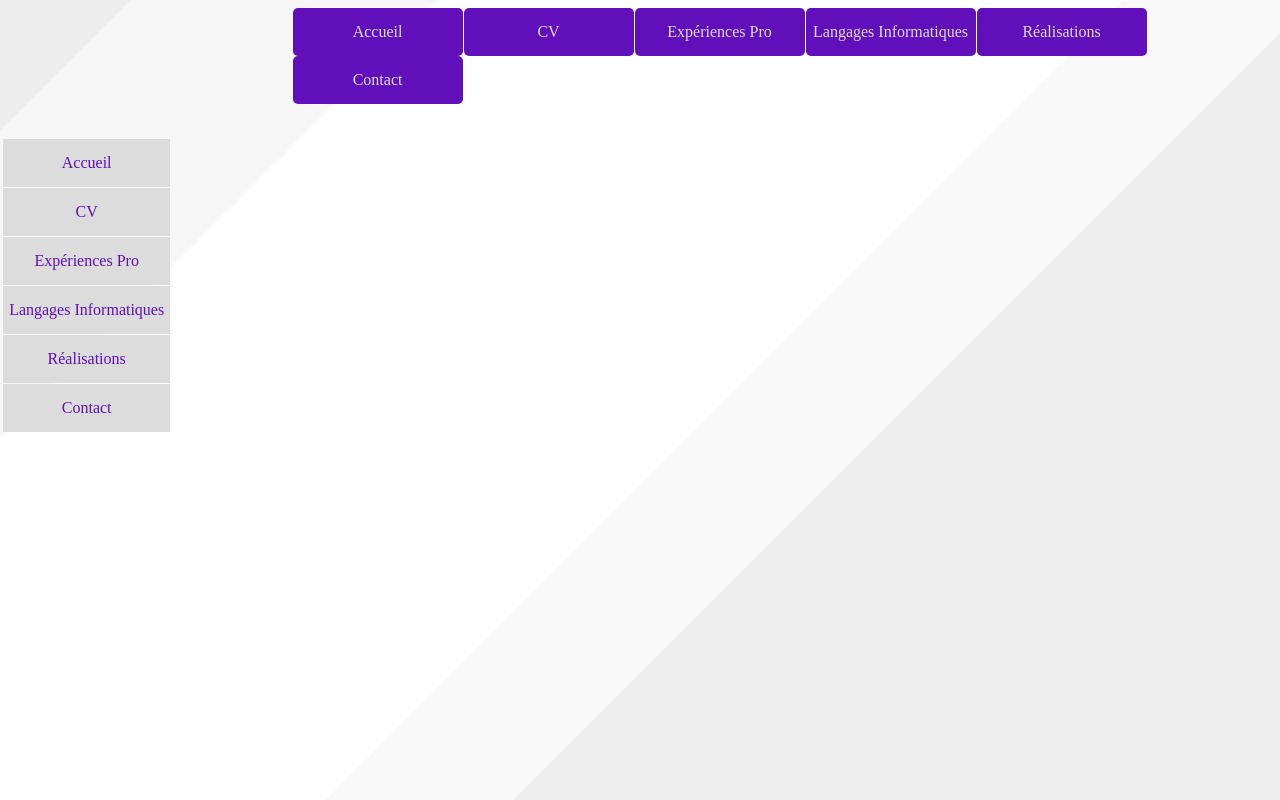
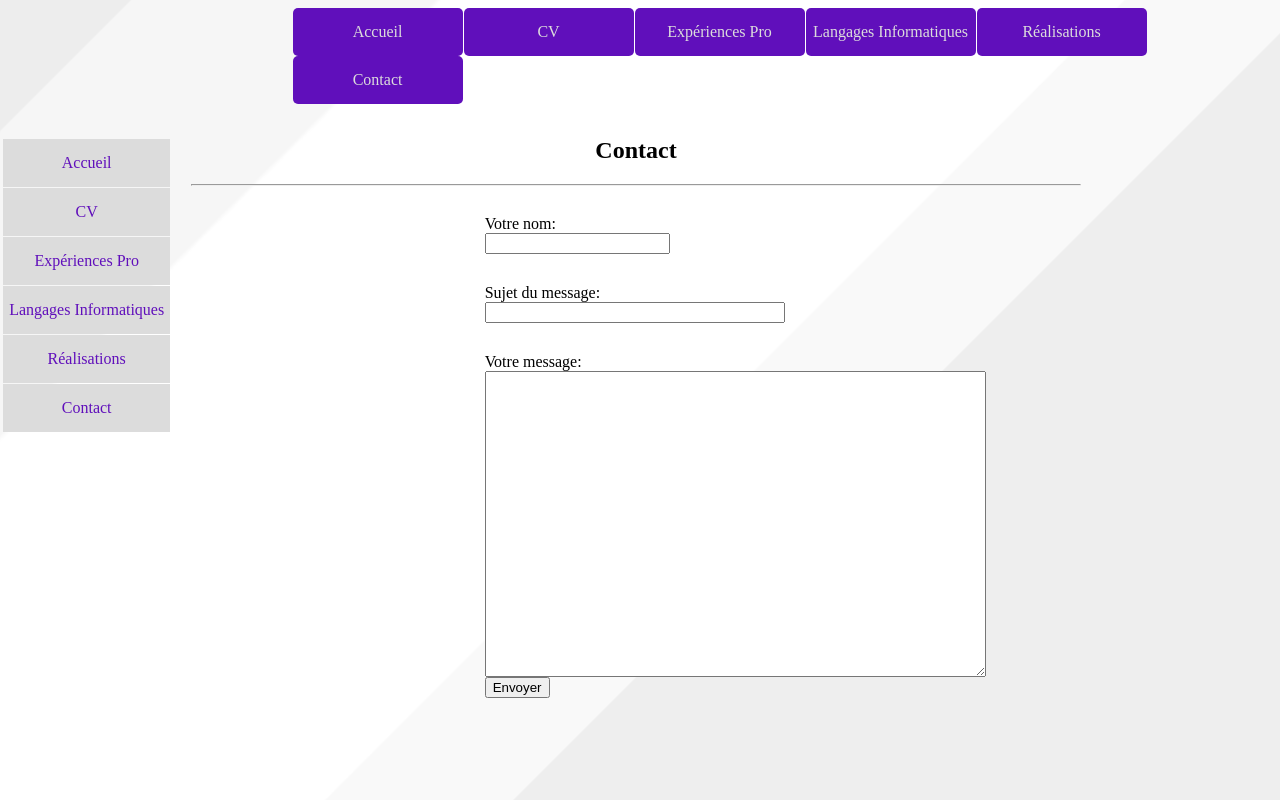
Before and after one commit to a-bon/cv, a plain HTML site: page contact.html in a window 1280 px wide. Drawn offline with Linux system fonts and the light colour scheme.

Commit message:
page de contact

```diff
--- a/CSS/cv.css
+++ b/CSS/cv.css
@@ -261,3 +261,20 @@ body section{
 #affich_appli{
     display:none;
 }
+
+.label_contact{
+    display: block;
+    margin-top: 5%;
+}
+
+#form_contact{
+    padding-left: 33%;
+}
+
+textarea{
+    display: block;
+}
+
+#sujet_message{
+    width: 49%;
+}
--- a/contact.html
+++ b/contact.html
@@ -33,6 +33,20 @@
         </ul>
     </nav>
 
+    <section class="corps">
+        <h1 class="titre">Contact</h1>
+        <hr>
+        <form action="" id="form_contact">
+            <label for="nom" class="label_contact">Votre nom: </label>
+            <input type="text" id="nom_contact" />
+            <label for="sujet_message" class="label_contact">Sujet du message: </label>
+            <input type="text" id="sujet_message">
+            <label for="message" class="label_contact">Votre message: </label>
+            <textarea name="" id="message" cols="60" rows="20"></textarea>
+            <button id="envoyer"><span>Envoyer</span></button>
+        </form>
+    </section>
 
+    <script src="js/appli_mail.js" type="text/javascript"></script>
 </body>
 </html>
--- /dev/null
+++ b/js/appli_mail.js
@@ -0,0 +1,20 @@
+// Javascript file
+
+var envoi_mail = function()
+{
+    var corps_message = corps.value + "%0A %0A" + nom.value;
+    var lienmail = 'mailto:' + email + '?subject=' + sujet.value + '&body=' + corps_message;
+
+    win = window.open(lienmail, 'Fenetre mail');
+    if (win && win.open && !win.closed) win.close();
+
+};
+
+var email = 'adrien_bon@etu.u-bourgogne.fr';
+var nom = document.getElementById('nom_contact');
+var sujet = document.getElementById('sujet_message');
+var corps = document.getElementById('message');
+var bouton = document.getElementById('envoyer');
+
+
+bouton.addEventListener('click', envoi_mail, false);
```
